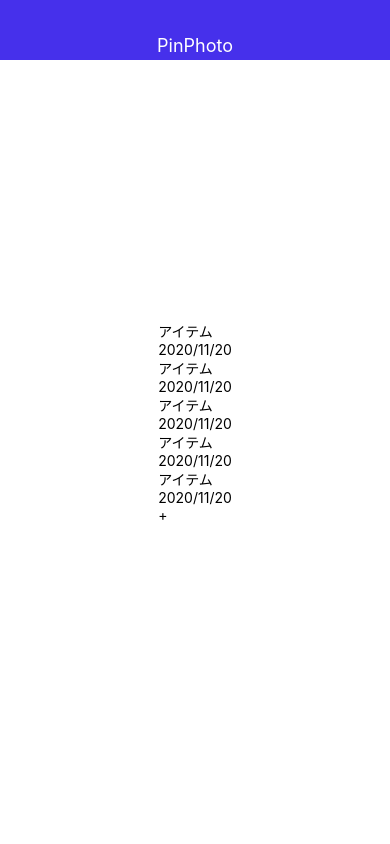
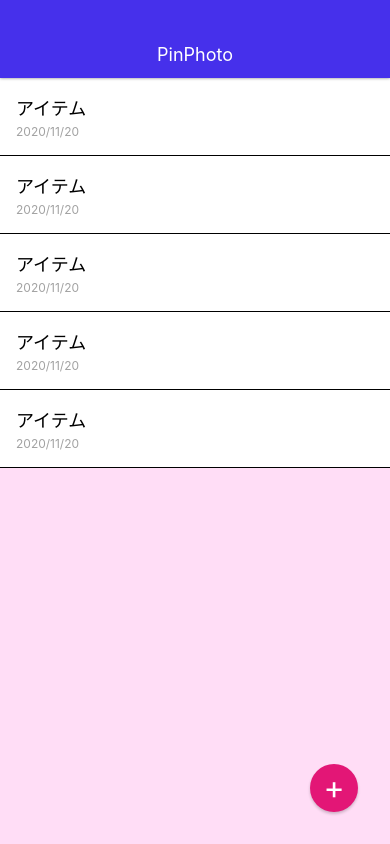
Before and after one commit to Mitsukiooka/pinphoto, a React Native app: screen / in a window 390 px wide. Built offline with nearby package versions, Linux system fonts and the light colour scheme.

Commit message:
design update

```diff
--- a/App.js
+++ b/App.js
@@ -38,8 +38,8 @@ export default function App() {
           <Text style={styles.photoDate}>2020/11/20</Text>
         </View>
 
-        <View>
-          <Text>+</Text>
+        <View style={styles.addButton}>
+          <Text style={styles.addButtonTitle}>+</Text>
         </View>
       </View>
 
@@ -50,23 +50,68 @@ export default function App() {
 const styles = StyleSheet.create({
   container: {
     flex: 1,
-    backgroundColor: '#fff',
+    backgroundColor: '#ffddf6',
     alignItems: 'center',
     justifyContent: 'center',
+    paddingTop: 78,
+  },
+  pinphoto: {
+    width: '100%',
+    flex: 1,
+  },
+  pinphotoItem: {
+    padding: 16,
+    borderBottomWidth: 1,
+    borderBottomColor: '#000',
+    backgroundColor: '#fff',
+  },
+  photoTitle: {
+    fontSize: 18,
+    marginBottom: 4,
+  },
+  photoDate: {
+    fontSize: 12,
+    color: '#a2a2a2'
   },
   appbar: {
     position: 'absolute',
     top: 0,
     left: 0,
     right: 0,
-    height: 60,
+    height: 78,
     paddingTop: 30,
     backgroundColor: '#4630EB',
     justifyContent: 'center',
     alignItems: 'center',
+    shadowColor: '#000',
+    shadowOffset: { width: 0, height: 0 },
+    shadowOpacity: 0.5,
+    shadowRadius: 3,
+    zIndex: 10,
   },
   appbarTitle: {
     color: '#fff',
     fontSize: 18,
+  },
+  addButton: {
+    position: 'absolute',
+    bottom: 32,
+    right: 32,
+    width: 48,
+    height: 48,
+    backgroundColor: '#e31676',
+    borderRadius: 24,
+    justifyContent: 'center',
+    alignItems: 'center',
+    shadowColor: '#000',
+    shadowOffset: { width: 0, height: 2 },
+    shadowOpacity: 0.2,
+    shadowRadius: 3,
+    zIndex: 10,
+  },
+  addButtonTitle: {
+    fontSize: 32,
+    lineHeight: 32,
+    color: '#fff'
   }
 });
```
